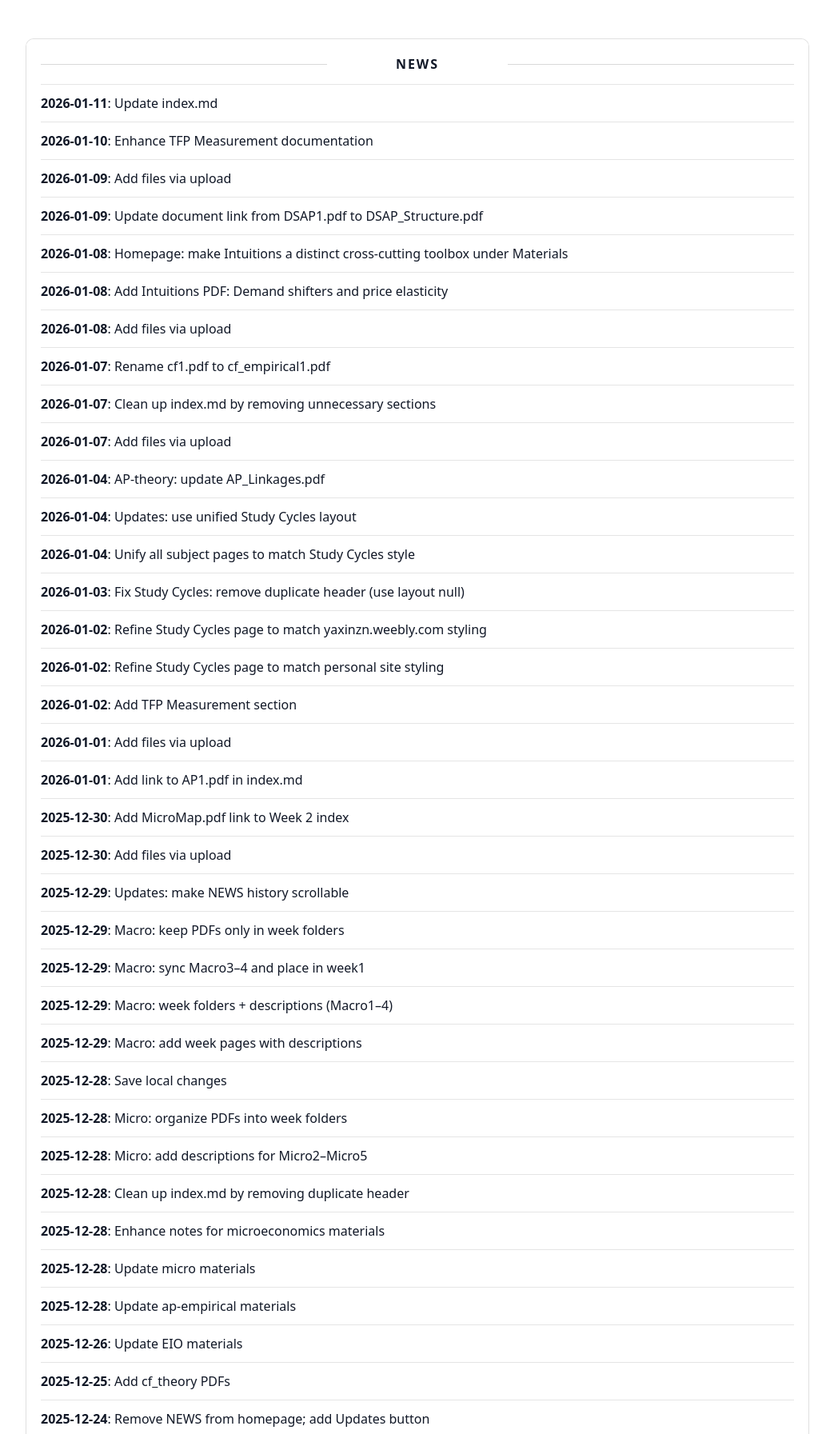
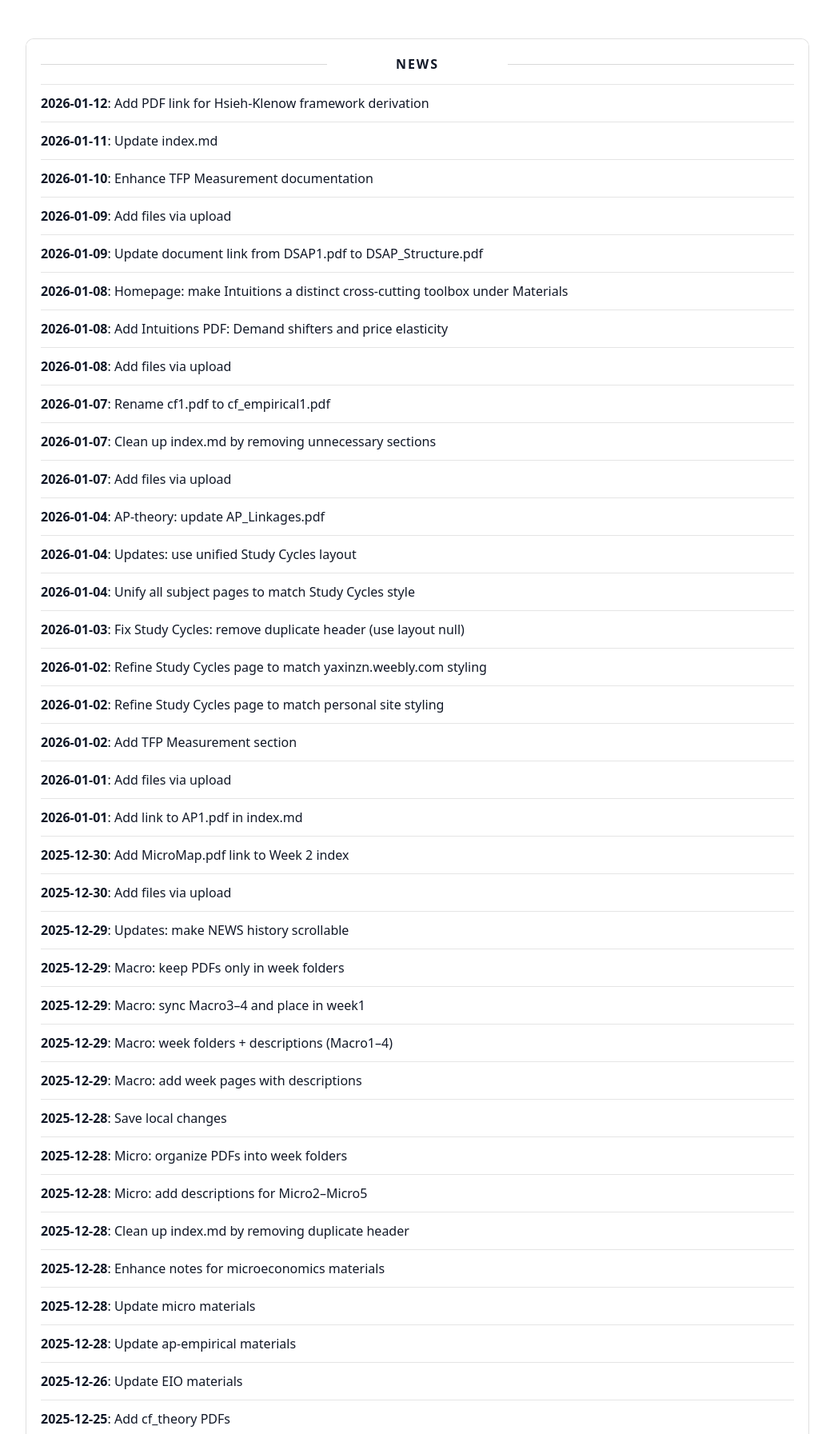
Before and after one commit to yaxinzn/study-archive, a Jekyll site: the page built from updates/index.md, in a window 1280 px wide, cut to the strip 476-2269 px from the top of the page. Shown: the whole strip at 80% size, without its empty margins (118-1161 px from the left). Built offline with Jekyll 4.4.1, drawn with Linux system fonts in a browser that asks for light colours; some of the changed text lies outside the part shown.

Commit message:
chore: update NEWS feed

```diff
--- a/_data/news.yml
+++ b/_data/news.yml
@@ -1,4 +1,7 @@
 # Auto-generated update history (sorted newest -> oldest). Do not edit manually.
+- ts: "1768214528"
+  date: "2026-01-12"
+  title: "Add PDF link for Hsieh-Klenow framework derivation"
 - ts: "1768108698"
   date: "2026-01-11"
   title: "Update index.md"
```
